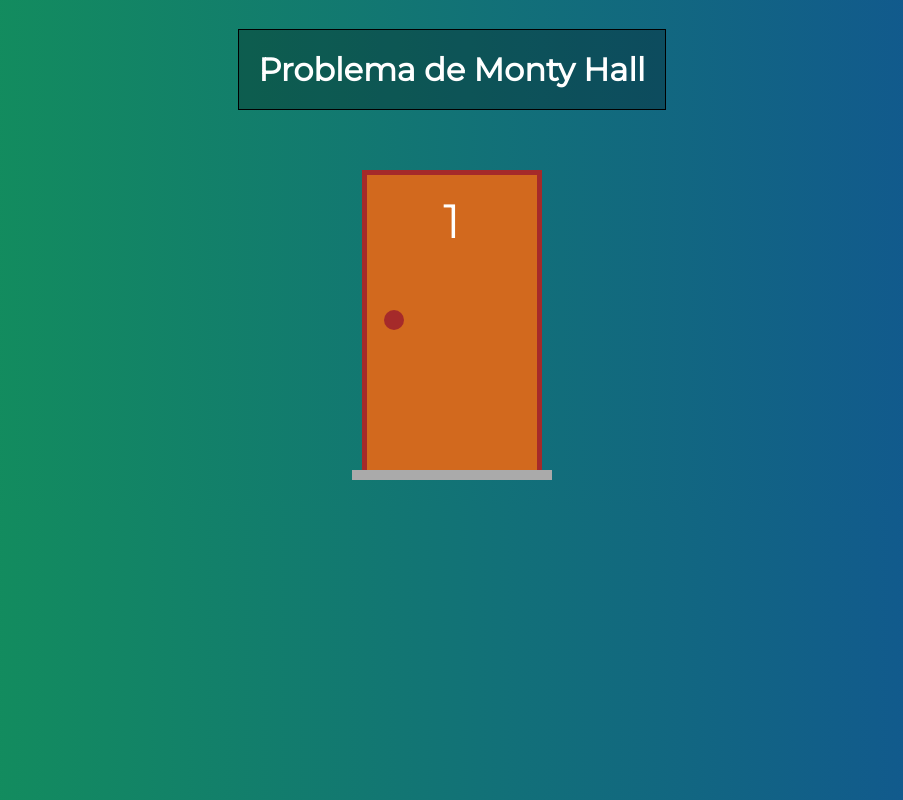
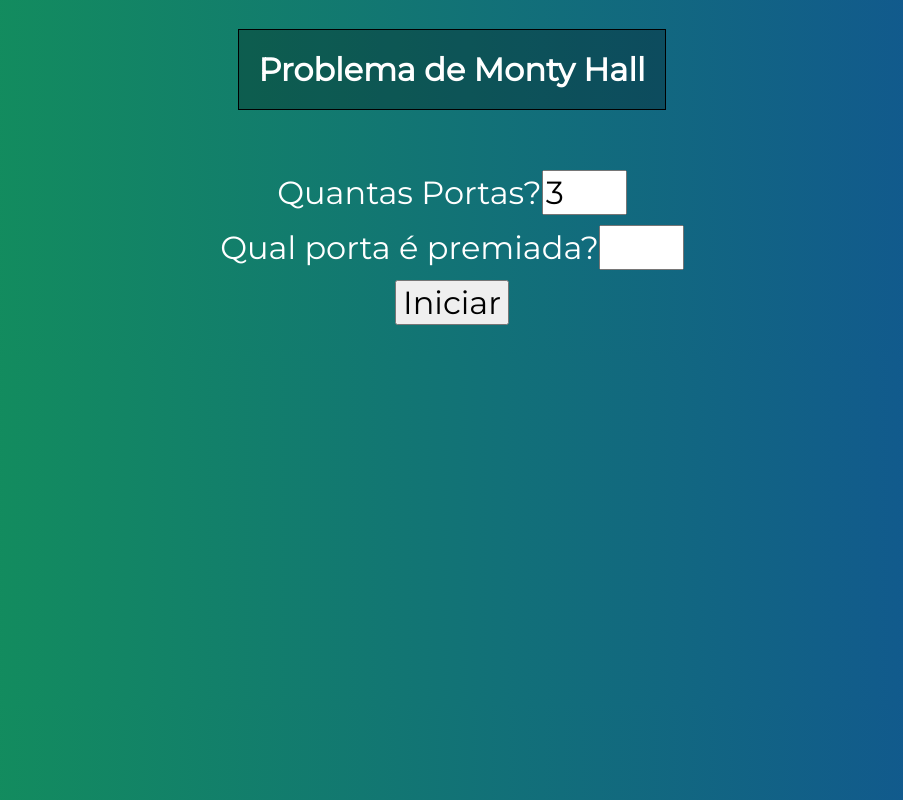
Before and after one commit to PomboObeso/problema-montyHall__VueJS, a Vue app: page / in a window 1280 px wide. Shown: the whole page, without its empty margins (188-1091 px from the left). Built offline with nearby package versions, Linux system fonts and the light colour scheme.

Commit message:
Project finished!

```diff
--- a/src/App.vue
+++ b/src/App.vue
@@ -1,7 +1,25 @@
 <template>
     <div id="app">
         <h1>Problema de Monty Hall</h1>
-        <Door number="1" :hasGift="false" />
+        <div class="form">
+            <div v-if="!started">
+                <label for="portsAmount">Quantas Portas?</label>
+                <input type="text" class="portsAmount"
+                    v-model.number="portsAmount" size="3">
+            </div>
+            <div v-if="!started">
+                <label for="selectedPort">Qual porta é premiada?</label>
+                <input type="text" id="selectedPort" size="3"
+                    v-model.number="selectedPort">
+            </div>
+            <button v-if="!started" @click="started = true">Iniciar</button>
+            <button v-if="started" @click="started = false">Reiniciar</button>
+        </div>
+        <div class="doors" v-if="started">
+            <div v-for="i in portsAmount" :key="i">
+                <Door :has-gift="i === selectedPort" :number="i" />
+            </div>
+        </div>
     </div>
 </template>
 
@@ -9,7 +27,14 @@
 import Door from './components/Door.vue';
 export default {
     name:'App',
-    components: {Door}
+    components: {Door},
+    data: function () {
+        return {
+            started: false,
+            portsAmount: 3,
+            selectedPort: null
+        }
+    }
 }
 </script>
 
@@ -34,4 +59,21 @@
         padding: 20px;
         margin-bottom: 60px;
     }
+    .form {
+        display: flex;
+        flex-direction: column;
+        justify-content: center;
+        align-items: center;
+        margin-bottom: 30px;
+    }
+    .form, .form input, .form button {
+        margin-bottom: 10px;
+        font-size: 2rem;
+    }
+    .doors {
+        align-self: stretch;
+        display: flex;
+        justify-content: space-around;
+        flex-wrap: wrap;
+    }
 </style>
--- a/src/components/Door.vue
+++ b/src/components/Door.vue
@@ -5,7 +5,7 @@
         </div>
         <div class="door" @click="selected = !selected" :class="{open}">
             <div class="number" :class="{selected}">{{ number }}</div>
-            <div class="knob" :class="{selected}" @click="open = true"></div>
+            <div class="knob" :class="{selected}" @click.stop="open = true"></div>
         </div>
     </div>
 </template>
```
